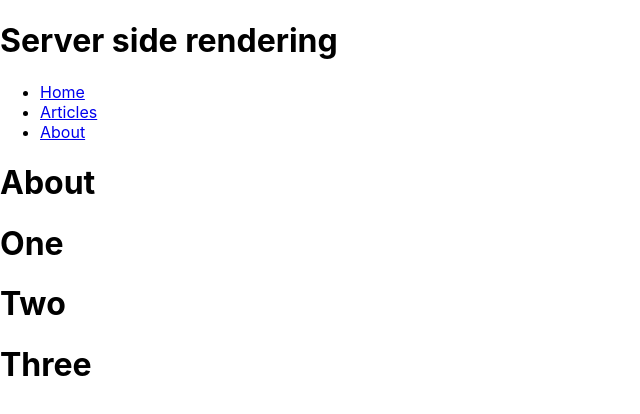
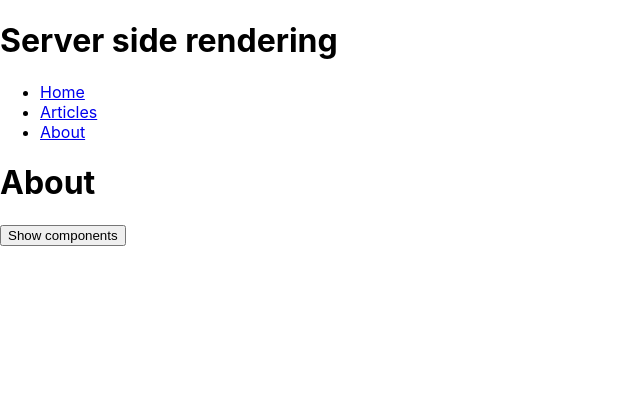
Before and after one commit to madebyaman/react-software-architecture, a React (Create React App) app: page /about in a window 1280 px wide. Shown: the top 414 px of the page, without its empty margins (0-640 px from the left). Built offline with nearby package versions, Linux system fonts and the light colour scheme.

Commit message:
when to code split

```diff
--- a/src/pages/About.js
+++ b/src/pages/About.js
@@ -4,14 +4,19 @@ const Two = lazy(() => import('./Two'));
 const Three = lazy(() => import('./Three'));
 
 const About = () => {
+  const [showComponent, setShowComponent] = React.useState(false);
+
   return (
     <>
       <h1>About</h1>
-      <Suspense fallback={<p>Loading...</p>}>
-        <One />
-        <Two />
-        <Three />
-      </Suspense>
+      <button onClick={() => setShowComponent(true)}>Show components</button>
+      {showComponent && (
+        <Suspense fallback={<p>Loading...</p>}>
+          <One />
+          <Two />
+          <Three />
+        </Suspense>
+      )}
     </>
   );
 };
```
Also changed, not shown: 1 other file (tests, documents, lock files or other folders).
